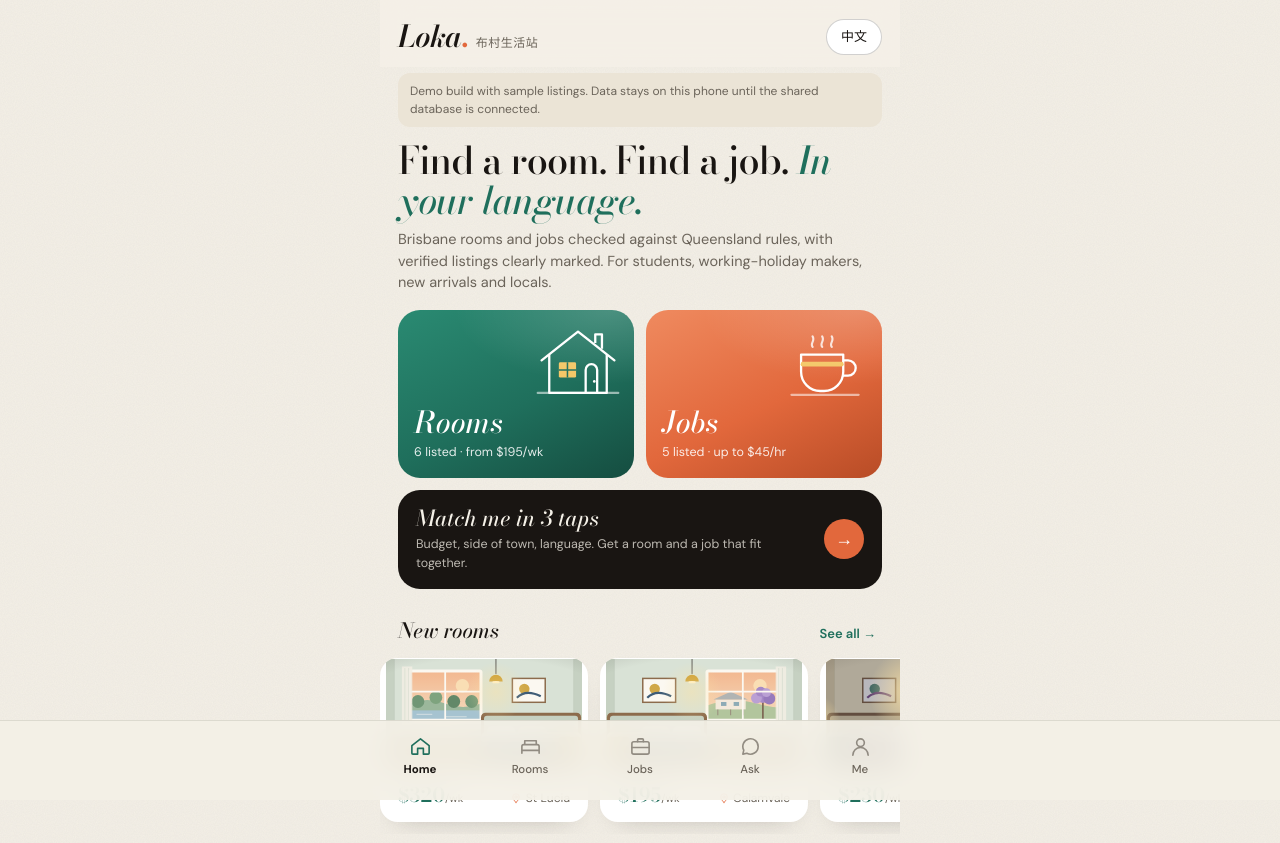
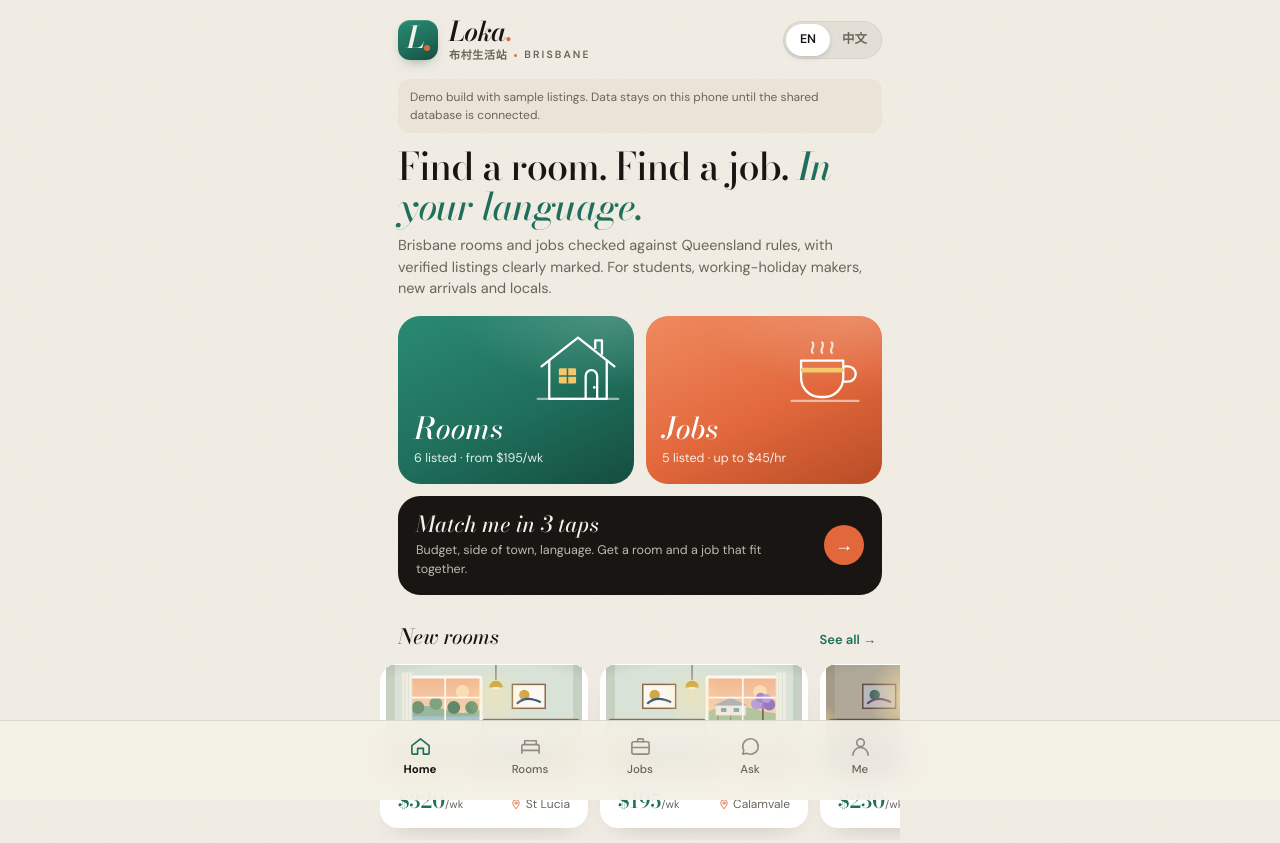
Before and after one commit to Ars3nalToby/loka, a plain HTML site: page index.html in a window 1280 px wide. Shown: the top 843 px of the page. Drawn offline with nearby package versions, Linux system fonts and the light colour scheme.

Commit message:
Header: brand lockup with L. mark, EN/中文 switch, frosted on scroll
Co-Authored-By: Claude Opus 5.5 <noreply@anthropic.com>
Claude-Session: https://claude.ai/code/session_015bNF5qWaYTqrnXhoGxR5Lv

```diff
--- a/css/app.css
+++ b/css/app.css
@@ -176,3 +176,21 @@ html[lang=zh] h1{letter-spacing:0;line-height:1.18}
 .pic .pp{backdrop-filter:blur(6px);box-shadow:0 6px 16px -10px rgba(25,21,18,.5)}
 .link.sm{display:inline;margin:0}
 html[lang=zh] .hero .n,html[lang=zh] .sec,html[lang=zh] .match b{font-style:normal}
+
+/* ───────── Header lockup (17 Nov 2026) ───────── */
+header{background:transparent;backdrop-filter:none;-webkit-backdrop-filter:none;padding:16px 18px 10px;transition:background .25s,box-shadow .25s}
+header.stuck{background:rgba(244,240,231,.86);backdrop-filter:blur(16px) saturate(1.2);-webkit-backdrop-filter:blur(16px) saturate(1.2);box-shadow:0 1px 0 rgba(25,21,18,.08)}
+.brand{display:flex;align-items:center;gap:11px;text-align:left;padding:2px 0}
+.mark{position:relative;flex:none;width:40px;height:40px;border-radius:12px;background:linear-gradient(155deg,#2a8a72,#1F6F5C 55%,#154d40);box-shadow:0 6px 14px -8px rgba(21,77,64,.7),inset 0 1px 0 rgba(255,255,255,.18);overflow:hidden}
+.mark i{position:absolute;left:9px;top:2px;font-family:var(--serif);font-style:italic;font-weight:600;font-size:30px;line-height:1;color:#F4F0E7}
+.mark b{position:absolute;left:25.5px;top:25px;width:6px;height:6px;border-radius:50%;background:var(--hot)}
+.wm{display:flex;flex-direction:column;line-height:1}
+.wm .nm{font-family:var(--serif);font-style:italic;font-weight:600;font-size:27px;letter-spacing:-.6px;color:var(--txt)}
+.wm .nm b{color:var(--hot);font-style:normal}
+.wm .tg{display:flex;align-items:center;gap:7px;margin-top:5px;font-size:10.5px;font-weight:600;letter-spacing:.2em;text-transform:uppercase;color:var(--mut)}
+.wm .tg s{width:3px;height:3px;border-radius:50%;background:var(--hot);text-decoration:none}
+.seg{display:flex;padding:3px;border-radius:99px;background:rgba(25,21,18,.06);box-shadow:inset 0 0 0 1px rgba(25,21,18,.05)}
+.seg button{min-width:44px;min-height:32px;padding:0 12px;border-radius:99px;font-size:12.5px;font-weight:600;color:var(--mut);transition:background .2s,color .2s}
+.seg button.on{background:#fff;color:var(--txt);box-shadow:0 2px 6px -2px rgba(25,21,18,.25);cursor:default}
+.wm .tg em{font-style:normal;letter-spacing:.06em;font-size:11px;font-weight:600}
+html[lang=zh] h1 em{font-style:normal}
--- a/js/app.js
+++ b/js/app.js
@@ -3,7 +3,9 @@
 function render(){
  document.documentElement.lang=S.lang==='zh'?'zh':'en';
  const a=document.getElementById('app');const back=`<button class="back" data-a="tab" data-v="home">← ${t('Home','首页')}</button>`;
- let h=`<header><div class="logo">${esc(BRAND.en)}<b>.</b><small>${esc(BRAND.zh)}</small></div><button class="lang" data-a="lang">${S.lang==='zh'?'English':'中文'}</button></header>`;
+ const zh=S.lang==='zh';
+ let h=`<header id="top"><button class="brand" data-a="tab" data-v="home" aria-label="${t('Loka home','Loka 首页')}"><span class="mark" aria-hidden="true"><i>L</i><b></b></span><span class="wm"><span class="nm">${esc(BRAND.en)}<b>.</b></span><span class="tg"><em>${esc(BRAND.zh)}</em><s></s>Brisbane</span></span></button>
+ <div class="seg" role="group" aria-label="${t('Language','语言')}"><button ${zh?'data-a="lang"':'class="on" aria-pressed="true"'}>EN</button><button ${zh?'class="on" aria-pressed="true"':'data-a="lang"'}>中文</button></div></header>`;
  if(tab==='home'){
   const need=S.squads.filter(q=>left(q)>0&&left(q)<=2);const bad=S.homes.filter(x=>homeFlags(x).length).length+S.jobs.filter(x=>jobFlags(x).length).length;
   h+=`<div class="demo">${t('Demo build with sample listings. Data stays on this phone until the shared database is connected.','演示版，房源和工作均为示例；数据只存在这台手机上。')}</div>
@@ -171,3 +173,5 @@ document.addEventListener('click',e=>{const b=e.target.closest('[data-a]');if(!b
 });
 render();
 if('serviceWorker' in navigator&&location.protocol==='https:')addEventListener('load',()=>navigator.serviceWorker.register('sw.js').catch(()=>{}));
+// Header: transparent at the top, frosted once the page scrolls.
+addEventListener('scroll',()=>{const e=document.getElementById('top');if(e)e.classList.toggle('stuck',scrollY>8)},{passive:true});
--- a/sw.js
+++ b/sw.js
@@ -1,5 +1,5 @@
 // Loka service worker: offline shell. Bump VERSION on every deploy.
-const VERSION='loka-v4';
+const VERSION='loka-v5';
 const SHELL=['./','index.html','css/app.css','js/config.js','js/rules.js','js/store.js','js/seed.js','js/state.js','js/ui.js','js/art.js','js/map.js','js/rooms.js','js/jobs.js','js/ask.js','js/more.js','js/app.js','data/suburbs.json','manifest.webmanifest','icons/icon-192.png','icons/icon-512.png','icons/icon-maskable-512.png','icons/favicon-32.png'];
 self.addEventListener('install',e=>{e.waitUntil(caches.open(VERSION).then(c=>c.addAll(SHELL)).then(()=>self.skipWaiting()))});
 self.addEventListener('activate',e=>{e.waitUntil(caches.keys().then(k=>Promise.all(k.filter(x=>x!==VERSION).map(x=>caches.delete(x)))).then(()=>self.clients.claim()))});
```
Also changed, not shown: 1 other file.
